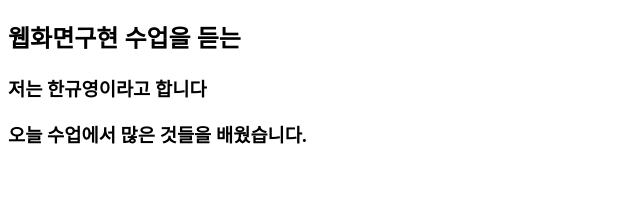
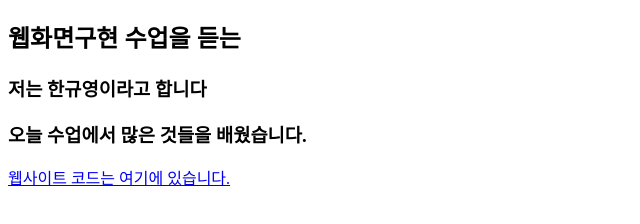
Before and after one commit to kyuyoungHan/24WEB-0313, a plain HTML site: page index.html in a window 1280 px wide. Shown: the part 70-294 px from the top of the page, without its empty margins (0-640 px from the left). Drawn offline with Linux system fonts and the light colour scheme.

Commit message:
링크 추가

```diff
--- a/index.html
+++ b/index.html
@@ -10,5 +10,6 @@
     <h2>웹화면구현 수업을 듣는 </h2>
     <h3>저는 한규영이라고 합니다</h3>
     <h3>오늘 수업에서 많은 것들을 배웠습니다.</h3>
+    <a href="https://kyuyounghan.netlify.app/">웹사이트 코드는 여기에 있습니다.</a>
 </body>
 </html>
```
